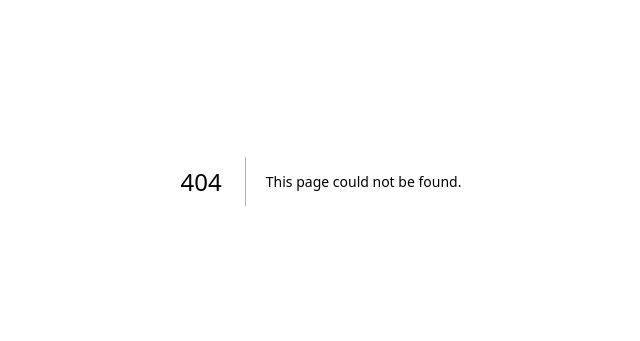
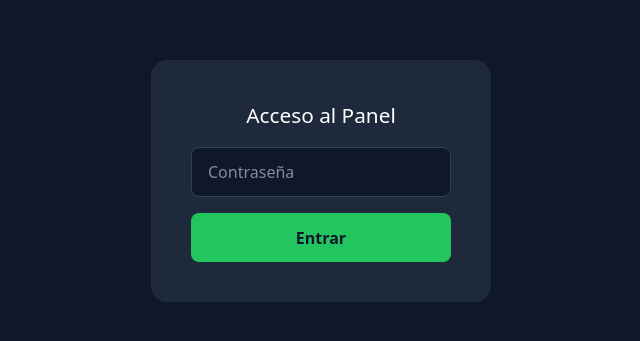
Before and after one commit to Senpat-code/sistema-de-asistencia, a Next.js app: page /login in a window 1280 px wide. Before the commit this address had no page. Shown: the part 219-560 px from the top of the page, without its empty margins (319-959 px from the left). Built offline with nearby package versions, Linux system fonts and the light colour scheme.

Commit message:
Agregar protección con login al dashboard

```diff
--- /dev/null
+++ b/app/api/login/route.ts
@@ -0,0 +1,20 @@
+import { NextRequest, NextResponse } from 'next/server';
+
+export async function POST(req: NextRequest) {
+  const { password } = await req.json();
+
+  if (password !== process.env.DASHBOARD_PASSWORD) {
+    return NextResponse.json({ error: 'Contraseña incorrecta' }, { status: 401 });
+  }
+
+  const res = NextResponse.json({ ok: true });
+  res.cookies.set('dashboard_session', process.env.DASHBOARD_SESSION_SECRET!, {
+    httpOnly: true,
+    secure: true,
+    sameSite: 'lax',
+    maxAge: 60 * 60 * 24 * 7,
+    path: '/',
+  });
+
+  return res;
+}
--- /dev/null
+++ b/app/login/page.tsx
@@ -0,0 +1,94 @@
+'use client';
+
+import { useState } from 'react';
+import { useRouter } from 'next/navigation';
+
+export default function LoginPage() {
+  const [password, setPassword] = useState('');
+  const [error, setError] = useState('');
+  const [cargando, setCargando] = useState(false);
+  const router = useRouter();
+
+  const handleSubmit = async (e: React.FormEvent) => {
+    e.preventDefault();
+    setCargando(true);
+    setError('');
+
+    const res = await fetch('/api/login', {
+      method: 'POST',
+      headers: { 'Content-Type': 'application/json' },
+      body: JSON.stringify({ password }),
+    });
+
+    if (!res.ok) {
+      setError('Contraseña incorrecta');
+      setCargando(false);
+      return;
+    }
+
+    router.push('/dashboard');
+    router.refresh();
+  };
+
+  return (
+    <div style={styles.contenedor}>
+      <form onSubmit={handleSubmit} style={styles.tarjeta}>
+        <h1 style={styles.titulo}>Acceso al Panel</h1>
+        <input
+          type="password"
+          placeholder="Contraseña"
+          value={password}
+          onChange={(e) => setPassword(e.target.value)}
+          style={styles.input}
+          autoFocus
+          required
+        />
+        <button type="submit" disabled={cargando} style={styles.boton}>
+          {cargando ? 'Verificando...' : 'Entrar'}
+        </button>
+        {error && <p style={styles.error}>{error}</p>}
+      </form>
+    </div>
+  );
+}
+
+const styles: Record<string, React.CSSProperties> = {
+  contenedor: {
+    minHeight: '100vh',
+    display: 'flex',
+    alignItems: 'center',
+    justifyContent: 'center',
+    background: '#0f172a',
+    fontFamily: 'system-ui, sans-serif',
+  },
+  tarjeta: {
+    background: '#1e293b',
+    padding: '2.5rem',
+    borderRadius: '1rem',
+    width: '100%',
+    maxWidth: '340px',
+    display: 'flex',
+    flexDirection: 'column',
+    gap: '1rem',
+  },
+  titulo: { color: '#fff', fontSize: '1.3rem', textAlign: 'center', margin: 0 },
+  input: {
+    background: '#0f172a',
+    border: '1px solid #334155',
+    borderRadius: '0.5rem',
+    padding: '0.75rem 1rem',
+    color: '#fff',
+    fontSize: '1rem',
+    outline: 'none',
+  },
+  boton: {
+    background: '#22c55e',
+    color: '#0f172a',
+    fontWeight: 700,
+    padding: '0.8rem',
+    borderRadius: '0.5rem',
+    border: 'none',
+    cursor: 'pointer',
+  },
+  error: { color: '#f87171', fontSize: '0.85rem', textAlign: 'center', margin: 0 },
+};
--- /dev/null
+++ b/middleware.tsx
@@ -0,0 +1,24 @@
+// middleware.ts
+import { NextRequest, NextResponse } from 'next/server';
+
+export function middleware(req: NextRequest) {
+  const { pathname } = req.nextUrl;
+
+  // Dejar pasar siempre el login y su API
+  if (pathname.startsWith('/login') || pathname.startsWith('/api/login')) {
+    return NextResponse.next();
+  }
+
+  const sesion = req.cookies.get('dashboard_session')?.value;
+
+  if (sesion !== process.env.DASHBOARD_SESSION_SECRET) {
+    const loginUrl = new URL('/login', req.url);
+    return NextResponse.redirect(loginUrl);
+  }
+
+  return NextResponse.next();
+}
+
+export const config = {
+  matcher: ['/((?!_next/static|_next/image|favicon.ico).*)'],
+};
```
